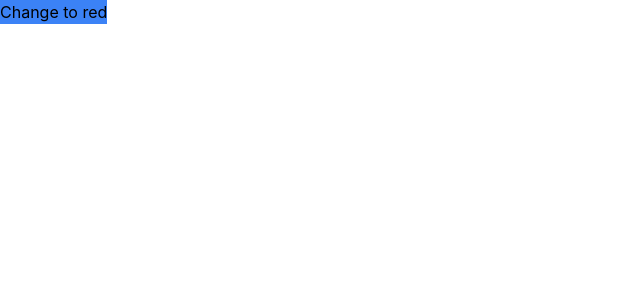
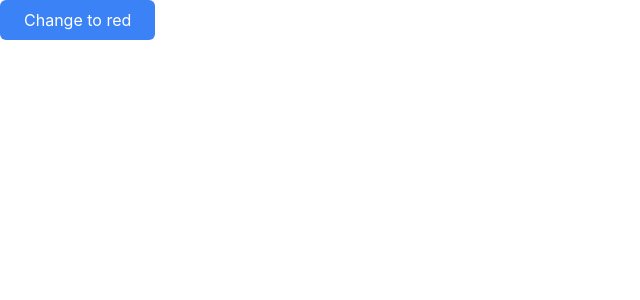
Before and after one commit to angelozdev/react-testing-library-course, a React (Create React App) app: page / in a window 1280 px wide. Shown: the top 300 px of the page, without its empty margins (0-640 px from the left). Built offline with nearby package versions, Linux system fonts and the light colour scheme.

Commit message:
feat: add functionality to the button

```diff
--- a/src/components/Button.tsx
+++ b/src/components/Button.tsx
@@ -1,7 +1,29 @@
 import * as React from "react";
 
+/* Local types */
+type Backgrounds = "blue" | "red";
+
 function Button() {
-  return <button className="bg-blue-500">Change to red</button>;
+  const [backgroundColor, setBackgroundColor] =
+    React.useState<Backgrounds>("blue");
+
+  const nextBackgroundgColor: Backgrounds =
+    backgroundColor === "blue" ? "red" : "blue";
+
+  const handleClick = () => {
+    setBackgroundColor(nextBackgroundgColor);
+  };
+
+  return (
+    <button
+      onClick={handleClick}
+      className={`text-white p-2 rounded-md bg-${backgroundColor}-500`}
+    >
+      <span className="px-4 inline-block">
+        Change to {nextBackgroundgColor}
+      </span>
+    </button>
+  );
 }
 
 export default Button;
```
Also changed, not shown: 1 other file (tests, documents, lock files or other folders).
